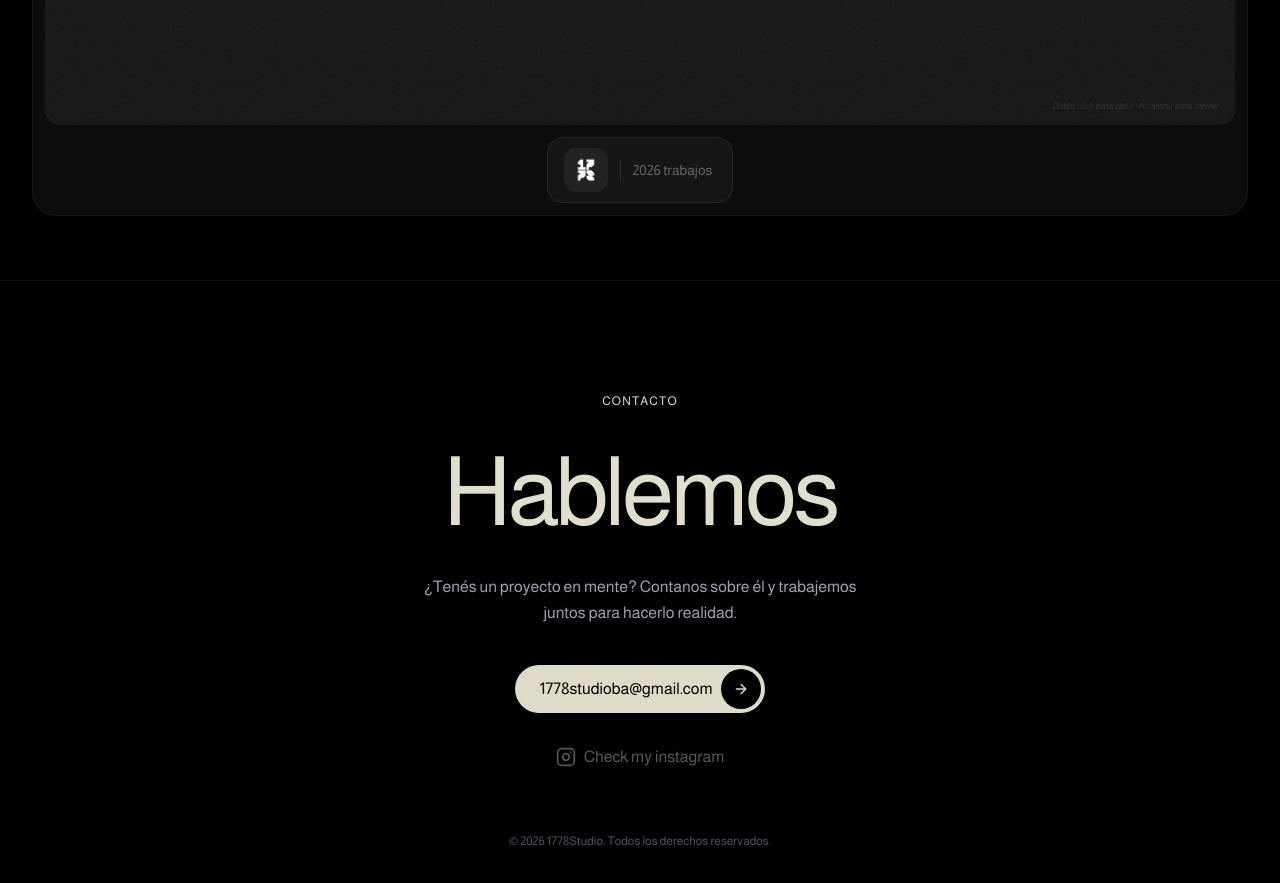
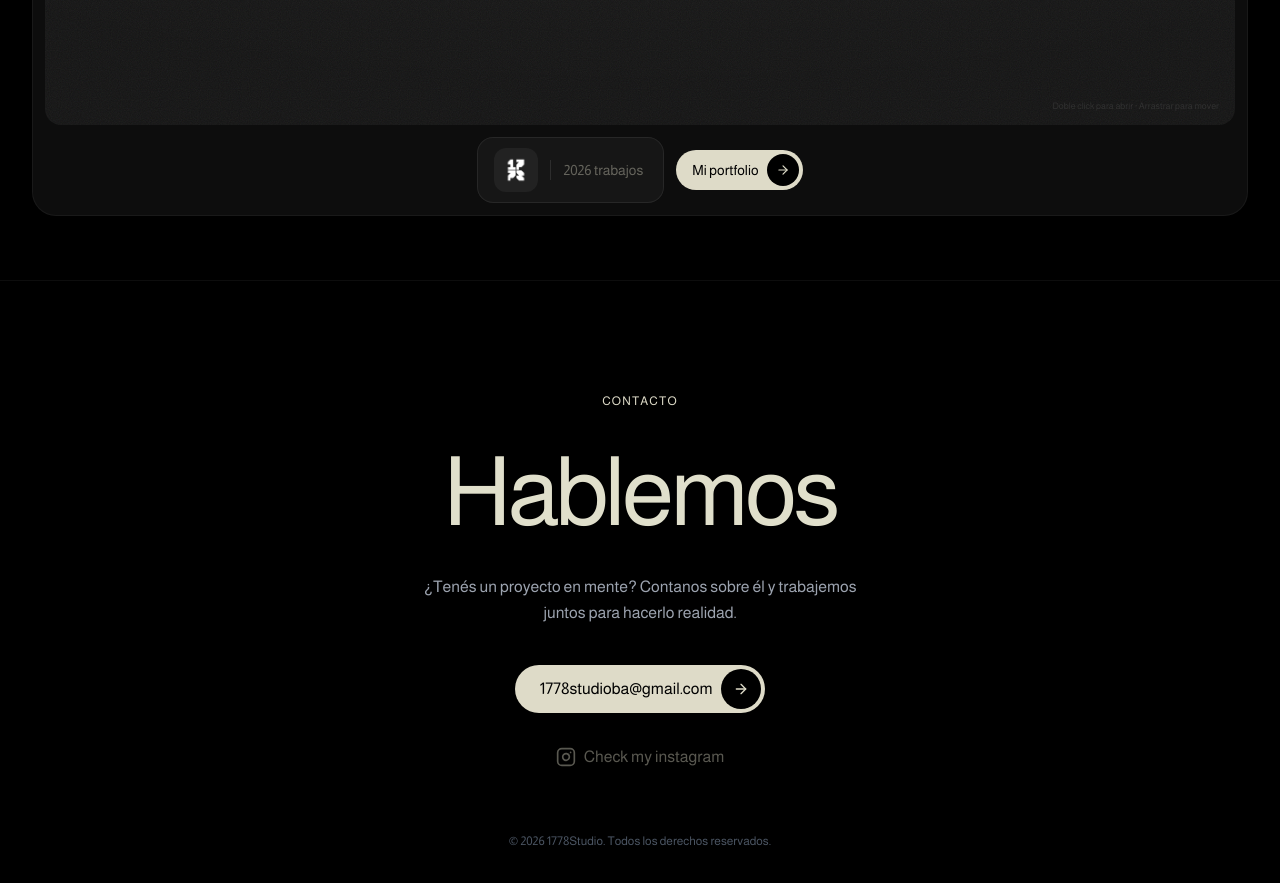
Before and after one commit to matiasduclosmd-1778/1778Web, a React (Vite) app: page / in a window 1280 px wide. Shown: the part 2580-3463 px from the top of the page. Built offline with nearby package versions, Linux system fonts and the light colour scheme.

Commit message:
feat: add Mi portfolio button in Arte section linking to Instagram
Co-Authored-By: Claude Sonnet 4.6 <noreply@anthropic.com>

```diff
--- a/src/components/sections/Arte.tsx
+++ b/src/components/sections/Arte.tsx
@@ -1,6 +1,6 @@
 import { useState, useRef, useEffect, type RefObject } from 'react'
 import { motion, AnimatePresence, useDragControls } from 'framer-motion'
-import { X } from 'lucide-react'
+import { X, ArrowRight } from 'lucide-react'
 import { FILES, thumb, full } from '@/data/portfolio'
 import type { FileItem } from '@/types'
 import { useLang } from '@/contexts/LangContext'
@@ -279,7 +279,7 @@ export default function Arte() {
           </div>
 
           {/* Dock */}
-          <div className="mt-3 flex justify-center">
+          <div className="mt-3 flex items-center justify-center gap-3">
             <motion.div
               className="inline-flex items-center gap-3 rounded-2xl px-4 py-[10px]"
               style={{
@@ -299,6 +299,21 @@ export default function Arte() {
                 {t.arte.works}
               </span>
             </motion.div>
+
+            <motion.a
+              href="https://www.instagram.com/1778studio/"
+              target="_blank"
+              rel="noopener noreferrer"
+              className="group inline-flex items-center gap-2 hover:gap-3 transition-all duration-300 bg-primary rounded-full pl-4 pr-1 py-1 font-medium text-sm text-black"
+              initial={{ opacity: 0, y: 8 }}
+              animate={{ opacity: 1, y: 0 }}
+              transition={{ delay: 0.85, duration: 0.5, ease: [0.16, 1, 0.3, 1] }}
+            >
+              Mi portfolio
+              <span className="bg-black rounded-full w-8 h-8 flex items-center justify-center group-hover:scale-110 transition-transform duration-300 flex-shrink-0">
+                <ArrowRight className="w-3.5 h-3.5 text-[#DEDBC8]" />
+              </span>
+            </motion.a>
           </div>
         </div>
 
```
